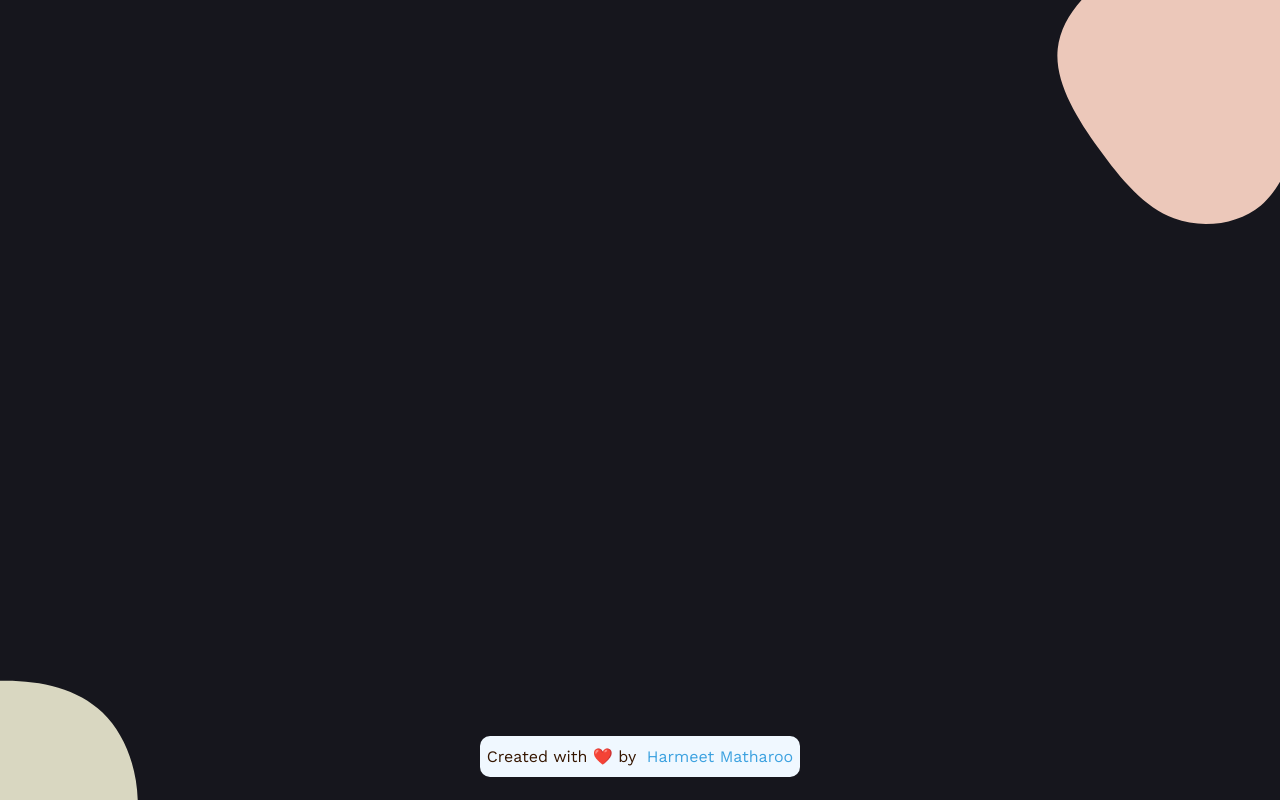
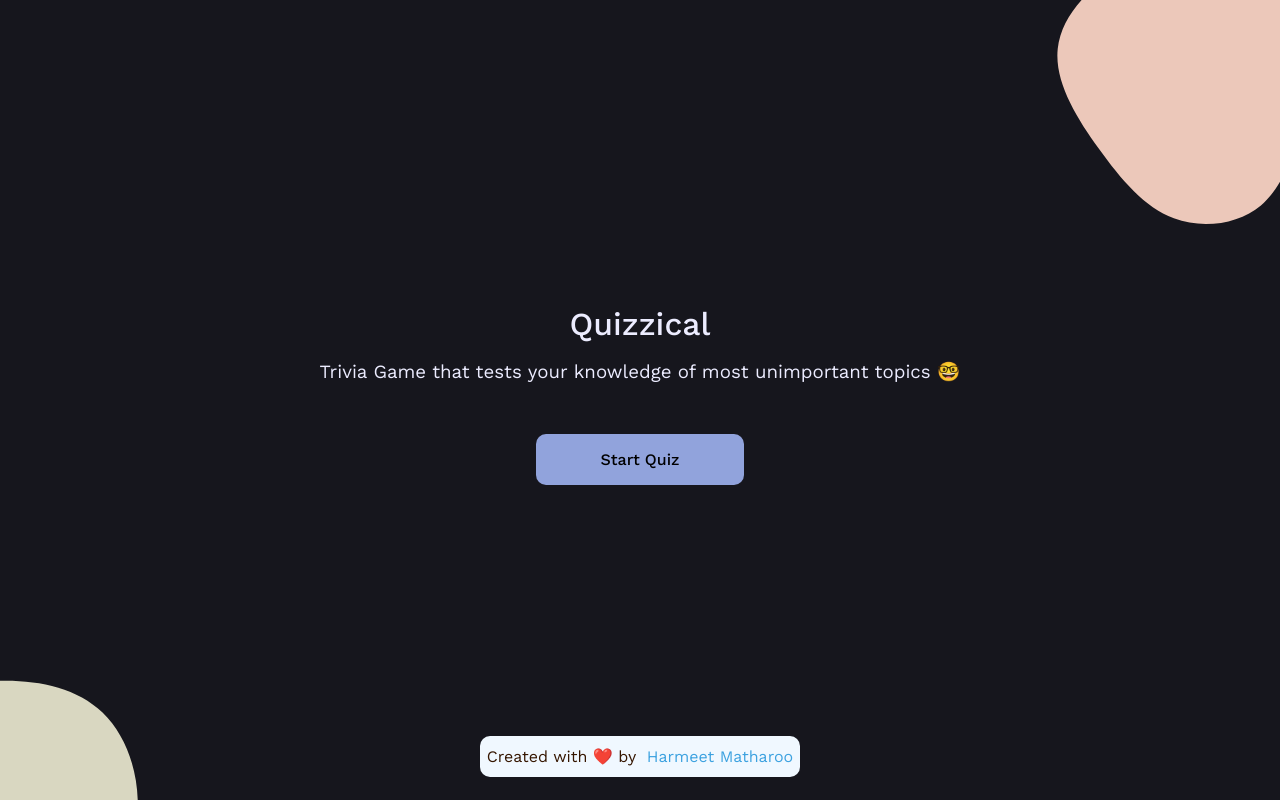
Before and after one commit to hmjatt/Quizzical, a React (Create React App) app in the folder quizzical/: page / in a window 1280 px wide. Built offline with nearby package versions, Linux system fonts and the light colour scheme.

Commit message:
Conditionally Render Quiz Component

```diff
--- a/quizzical/src/App.js
+++ b/quizzical/src/App.js
@@ -1,25 +1,34 @@
 import { useState } from "react";
 import "./styles/App.css";
-import Start from "./components/Start"
 import Quiz from "./components/Quiz";
 import Footer from "./components/Footer";
 
 function App() {
     const [gameStart, setGameStart] = useState(false);
 
-    // Load Quiz component if game has started
+    // Load Quiz component when user clicks `Start Quiz` button
     function startQuiz() {
         setGameStart((prevState) => !prevState);
-		if(gameStart) {
-			<Quiz />
-		} else if(!gameStart) {
-			<Start />
-		}
     }
 
     return (
         <div className="App">
+            {!gameStart && (
+                <main className="welcomePage">
+                    <h1 className="heading">Quizzical</h1>
 
+                    <h3 className="sub-heading">
+                        Trivia Game that tests your knowledge of most
+                        unimportant topics 🤓
+                    </h3>
+
+                    <button className="start-button" onClick={startQuiz}>
+                        Start Quiz
+                    </button>
+                </main>
+            )}
+
+            {gameStart && <Quiz />}
 
             <div className="blobs">
                 <svg
--- a/quizzical/src/components/Start.js
+++ /dev/null
@@ -1,18 +0,0 @@
-function Start() {
-    return (
-        <main>
-            <h1 className="heading">Quizzical</h1>
-
-            <h3 className="sub-heading">
-                Trivia Game that tests your knowledge of most unimportant topics
-                🤓
-            </h3>
-
-            <button className="start-button" onClick={startQuiz}>
-                Start Quiz
-            </button>
-        </main>
-    );
-}
-
-export default Start;
```
Also changed, not shown: 1 other file (tests, documents, lock files or other folders).
